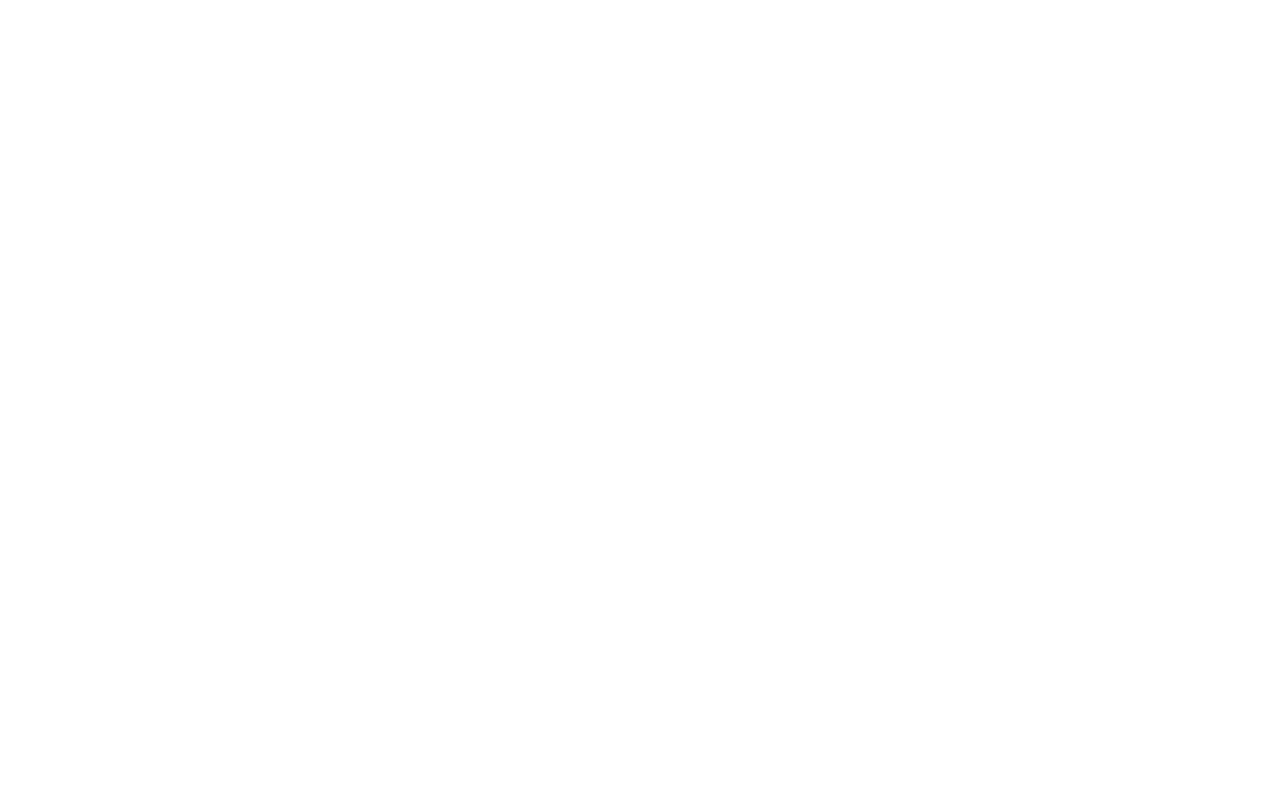
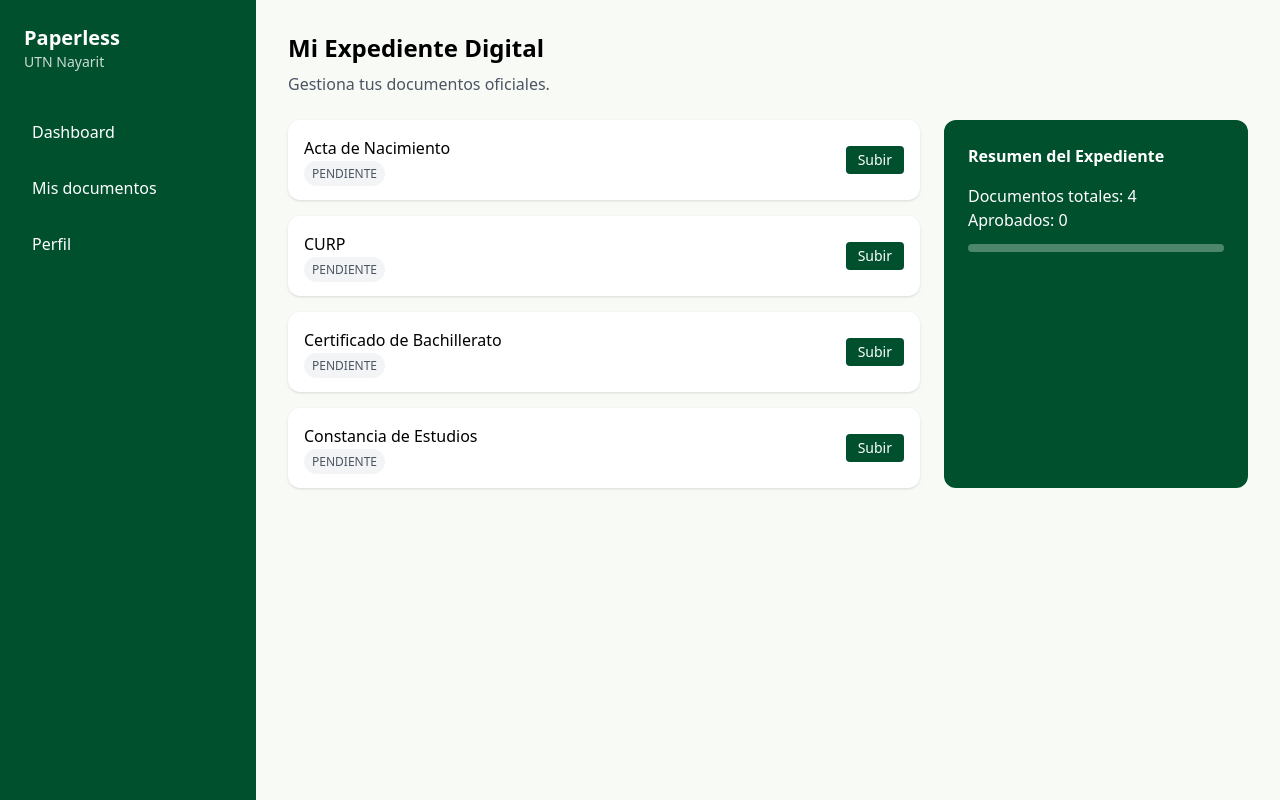
Before and after one commit to dqnieldev/expedientes-utn, a React app in the folder frontend/: page /documentos in a window 1280 px wide. Before the commit this address had no page. Built offline with nearby package versions, Linux system fonts and the light colour scheme; no server answers; the HTML template or start-up script is replaced by a standard one.

Commit message:
feat: v1. panel documentos de alumno

```diff
--- a/frontend/src/App.jsx
+++ b/frontend/src/App.jsx
@@ -2,6 +2,7 @@ import { BrowserRouter, Routes, Route } from "react-router-dom";
 import Login from "./pages/Login";
 import ChangePassword from "./pages/ChangePassword";
 import DashboardAlumno from "./pages/alumno/DashboardAlumno";
+import Documentos from "./pages/alumno/Documentos";
 
 // Componente principal de la aplicación que define las rutas
 function App() {
@@ -11,6 +12,8 @@ function App() {
         <Route path="/" element={<Login />} />
         <Route path="/change-password" element={<ChangePassword />} />
         <Route path="/dashboard" element={<DashboardAlumno />} />
+        <Route path="/documentos" element={<Documentos />} />
+
       </Routes>
     </BrowserRouter>
 
--- a/frontend/src/pages/alumno/Documentos.jsx
+++ b/frontend/src/pages/alumno/Documentos.jsx
@@ -0,0 +1,192 @@
+import { useEffect, useState } from "react";
+import axios from "axios";
+import Sidebar from "../../layout/Sidebar";
+
+export default function Documentos() {
+  const [docs, setDocs] = useState([]);
+  const [alumno, setAlumno] = useState(null);
+
+  const token = localStorage.getItem("token");
+
+  const fetchData = async () => {
+    try {
+      const resAlumno = await axios.get(
+        "http://localhost:3000/api/alumnos/me",
+        { headers: { Authorization: `Bearer ${token}` } }
+      );
+
+      setAlumno(resAlumno.data);
+
+      const resDocs = await axios.get(
+        `http://localhost:3000/api/documentos/${resAlumno.data.id}`,
+        { headers: { Authorization: `Bearer ${token}` } }
+      );
+
+      setDocs(resDocs.data);
+    } catch (err) {
+      console.error(err);
+    }
+  };
+
+  useEffect(() => {
+    fetchData();
+  }, []);
+
+  const handleUpload = async (e, tipo) => {
+    const file = e.target.files[0];
+    if (!file) return;
+
+    const formData = new FormData();
+    formData.append("file", file);
+    formData.append("tipo", tipo);
+
+    try {
+      await axios.post(
+        "http://localhost:3000/api/documentos",
+        formData,
+        {
+          headers: {
+            Authorization: `Bearer ${token}`,
+            "Content-Type": "multipart/form-data"
+          }
+        }
+      );
+
+      fetchData();
+    } catch (error) {
+      console.error(error);
+      alert("Error al subir archivo");
+    }
+  };
+
+  const getEstadoColor = (estado) => {
+    if (estado === "APROBADO") return "bg-green-100 text-green-700";
+    if (estado === "RECHAZADO") return "bg-red-100 text-red-700";
+    if (estado === "EN_REVISION") return "bg-yellow-100 text-yellow-700";
+    return "bg-gray-100 text-gray-600";
+  };
+
+  const documentosBase = [
+    { tipo: "ACTA_NACIMIENTO", label: "Acta de Nacimiento" },
+    { tipo: "CURP", label: "CURP" },
+    { tipo: "CERTIFICADO", label: "Certificado de Bachillerato" },
+    { tipo: "CONSTANCIA", label: "Constancia de Estudios" }
+  ];
+
+  const aprobados = docs.filter(d => d.estado === "APROBADO").length;
+
+  return (
+    <div className="flex bg-[#f8faf6] min-h-screen">
+
+      {/* SIDEBAR DESKTOP */}
+      <div className="hidden md:block">
+        <Sidebar />
+      </div>
+
+      <div className="flex-1 p-4 md:p-8 pb-24">
+
+        {/* HEADER */}
+        <h1 className="text-2xl font-bold mb-2">
+          Mi Expediente Digital
+        </h1>
+
+        <p className="text-gray-600 mb-6">
+          Gestiona tus documentos oficiales.
+        </p>
+
+        {/* GRID */}
+        <div className="grid md:grid-cols-3 gap-6">
+
+          {/* DOCUMENTOS */}
+          <div className="md:col-span-2 space-y-4">
+
+            {documentosBase.map((item) => {
+              const doc = docs.find(d => d.tipo === item.tipo);
+
+              return (
+                <div key={item.tipo} className="bg-white p-4 rounded-xl shadow flex justify-between items-center">
+
+                  <div>
+                    <p className="font-medium">{item.label}</p>
+
+                    <span className={`text-xs px-2 py-1 rounded-full ${getEstadoColor(doc?.estado)}`}>
+                      {doc ? doc.estado : "PENDIENTE"}
+                    </span>
+                  </div>
+
+                  <div className="flex gap-2">
+
+                    {doc && (
+                      <a
+                        href={`http://localhost:3000/${doc.url}`}
+                        target="_blank"
+                        className="text-sm border px-3 py-1 rounded"
+                      >
+                        Ver
+                      </a>
+                    )}
+
+                    {!doc && (
+                      <label className="bg-primary text-white px-3 py-1 rounded text-sm cursor-pointer">
+                        Subir
+                        <input
+                          type="file"
+                          hidden
+                          onChange={(e) => handleUpload(e, item.tipo)}
+                        />
+                      </label>
+                    )}
+
+                  </div>
+
+                </div>
+              );
+            })}
+
+          </div>
+
+          {/* RESUMEN */}
+          <div className="bg-primary text-white p-6 rounded-xl">
+
+            <h3 className="font-semibold mb-4">
+              Resumen del Expediente
+            </h3>
+
+            <p>Documentos totales: {documentosBase.length}</p>
+            <p>Aprobados: {aprobados}</p>
+
+            <div className="w-full bg-white/30 h-2 rounded mt-3">
+              <div
+                className="bg-yellow-400 h-2 rounded"
+                style={{
+                  width: `${(aprobados / documentosBase.length) * 100}%`
+                }}
+              ></div>
+            </div>
+
+          </div>
+
+        </div>
+
+      </div>
+
+      {/* NAV MOBILE */}
+      <div className="fixed bottom-0 left-0 right-0 bg-white border-t flex justify-around p-3 md:hidden">
+
+        <button className="text-gray-500 text-sm">
+          Dashboard
+        </button>
+
+        <button className="text-primary text-sm font-semibold">
+          Documentos
+        </button>
+
+        <button className="text-gray-500 text-sm">
+          Perfil
+        </button>
+
+      </div>
+
+    </div>
+  );
+}
```
